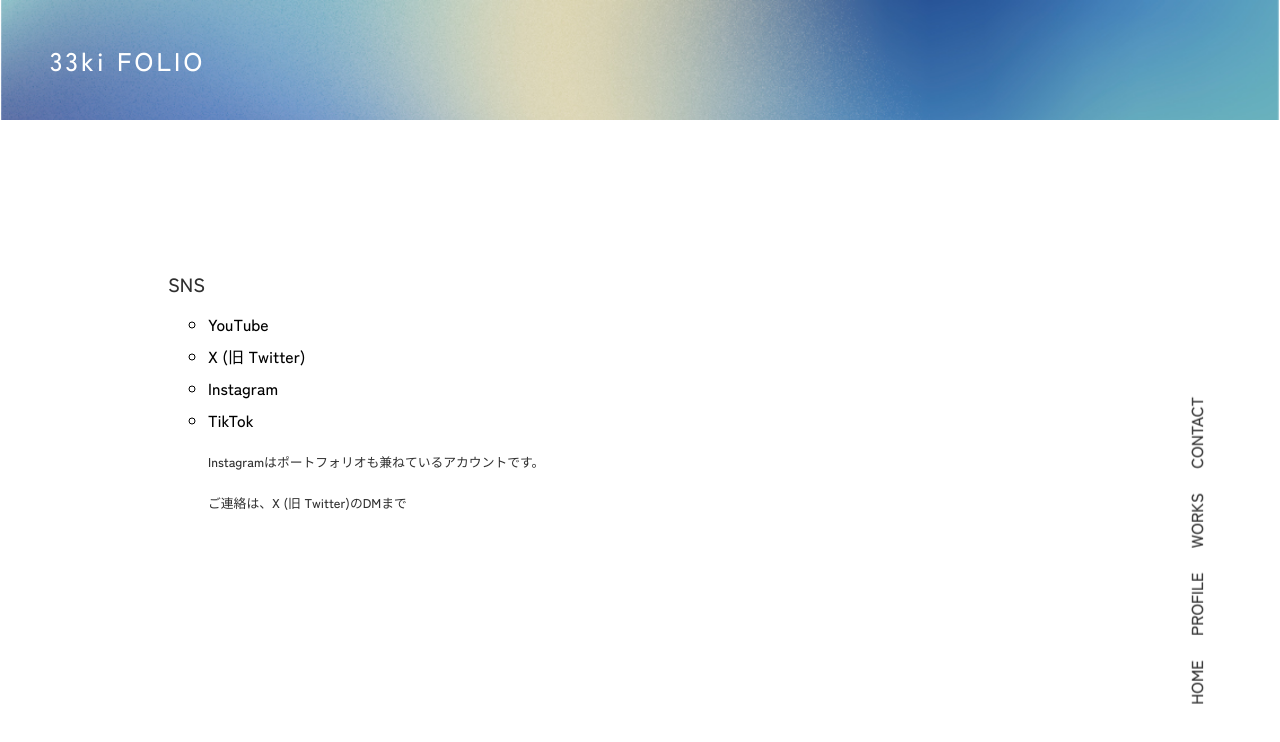
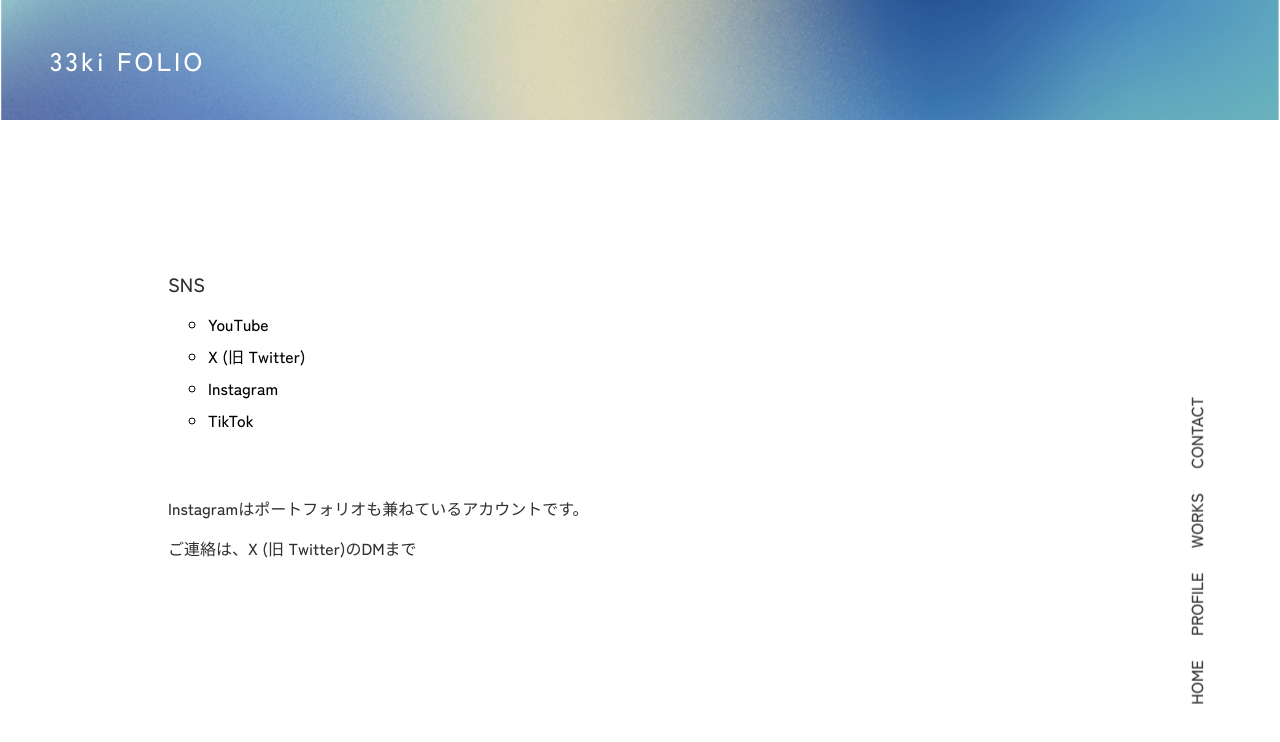
Before and after one commit to 33ki-2022/33ki-folio, a plain HTML site: page pages/contact.html in a window 1280 px wide. Shown: the top 742 px of the page. Drawn offline with Linux system fonts and the light colour scheme.

Commit message:
Add files via upload

```diff
--- a/pages/contact.html
+++ b/pages/contact.html
@@ -49,9 +49,10 @@
                     <li><a href="https://twitter.com/33ki_2022">X (旧 Twitter)</a></li>
                     <li><a href="https://instagram.com/33ki_2024">Instagram</a></li>
                     <li><a href="https://tiktok.com/@33ki_2022">TikTok</a></li>
-                    <p>Instagramはポートフォリオも兼ねているアカウントです。</p>
-                    <p>ご連絡は、X (旧 Twitter)のDMまで</p>
                 </ul>
+                <br>
+                <h4>Instagramはポートフォリオも兼ねているアカウントです。</h4>
+                <h4>ご連絡は、X (旧 Twitter)のDMまで</h4>
 
             </section>
         </main>
```
